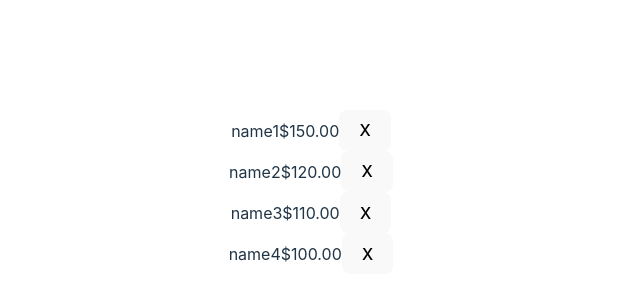
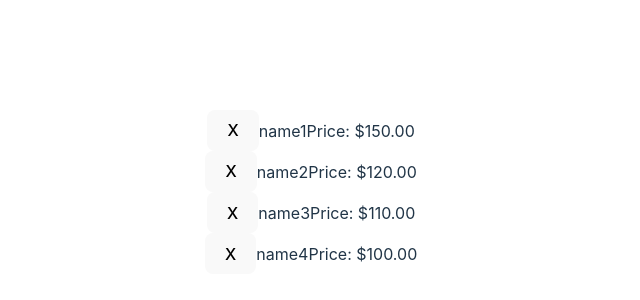
Before and after one commit to MagnusStarkadOttosen/02363FrontEndProject, a React (Vite) app: page / in a window 1280 px wide. Shown: the part 208-508 px from the top of the page, without its empty margins (329-969 px from the left). Built offline with nearby package versions, Linux system fonts and the light colour scheme.

Commit message:
rearranged properties

```diff
--- a/src/components/ItemComponent.tsx
+++ b/src/components/ItemComponent.tsx
@@ -9,13 +9,13 @@ interface ItemProps{
 const ItemComponent: React.FC<ItemProps> = ({ item, onRemove }) => {
     return(
         <div className="item">
+            <button onClick={()=> onRemove(item.id)}>X</button>
             <span>
                 {item.name}
             </span>
             <span>
-                {`$${item.price.toFixed(2)}`}
+                {"Price: $" + item.price.toFixed(2)}
             </span>
-            <button onClick={()=> onRemove(item.id)}>X</button>
         </div>
     )
 }
```
